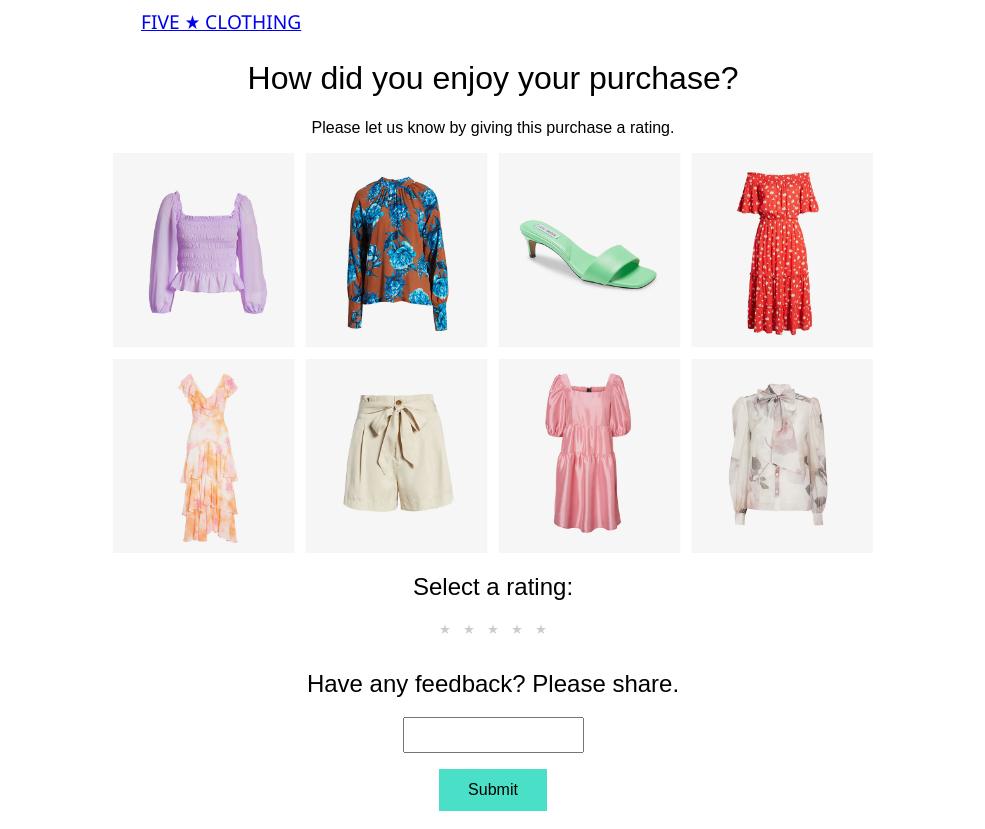
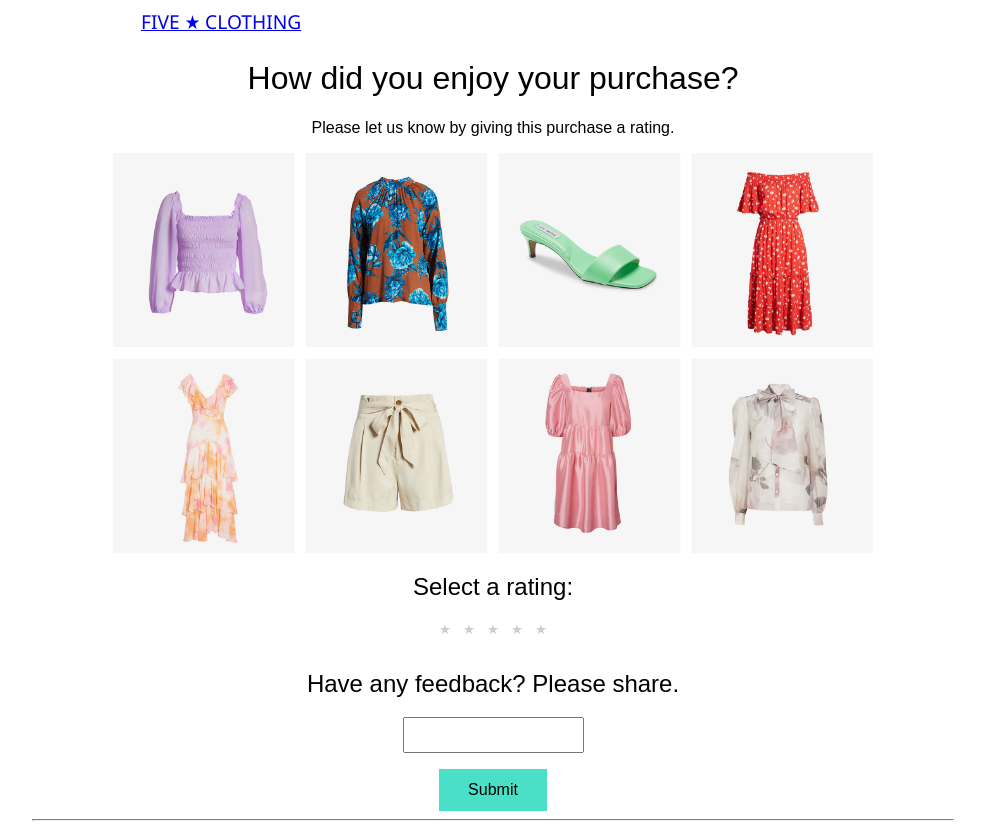
Before and after one commit to IfeAkiWad/FiveStarRatingSystem, a React (Create React App) app: page / in a window 1280 px wide. Shown: the whole page, without its empty margins (147-1132 px from the left). Built offline with nearby package versions, Linux system fonts and the light colour scheme; the HTML template or start-up script is replaced by a standard one.

Commit message:
add/import HrSolidLine component as child componentsrc/RatingSystem.js

```diff
--- a/src/RatingSystem.js
+++ b/src/RatingSystem.js
@@ -1,6 +1,7 @@
 import React, { useState } from 'react'
 import ClothingComponent from './ClothingComponent'
 import FeedbackForm from './FeedbackForm'
+import HrSolidLine from './HrSolidLine'
 
 const RatingSystem = ( ) => {
   // the state is initialized at the first index
@@ -37,6 +38,7 @@ const RatingSystem = ( ) => {
           })}
       </div>
       <FeedbackForm />
+      <HrSolidLine />
     </div>
   )
 }
```
